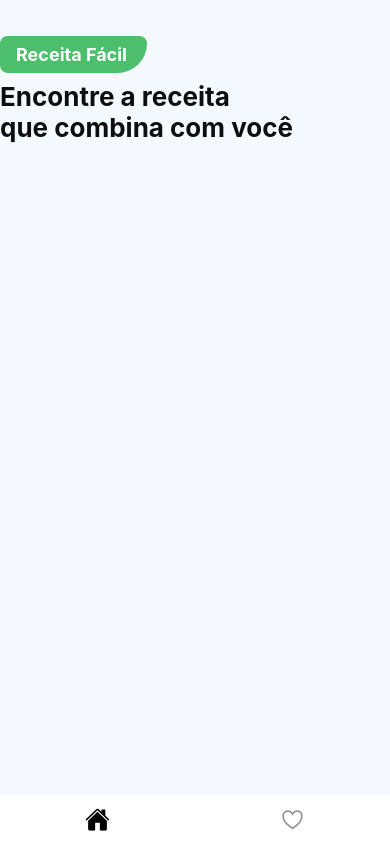
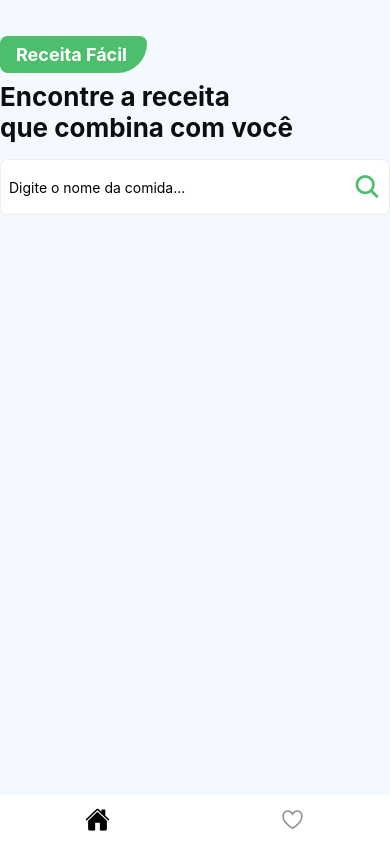
Before and after one commit to dersoli/react-native-receitas, a React Native app: screen /HomeTab in a window 390 px wide. Built offline with nearby package versions, Linux system fonts and the light colour scheme.

Commit message:
input search added

```diff
--- a/src/pages/home/index.js
+++ b/src/pages/home/index.js
@@ -1,16 +1,33 @@
-import { View, Text, StyleSheet, SafeAreaView, TextInput } from 'react-native'
+import {useState} from 'react'
+
+import { View, Text, StyleSheet, SafeAreaView, TextInput, TouchableOpacity } from 'react-native'
 import Logo from '../../components/logo'
 import { Ionicons } from '@expo/vector-icons'
 
 export default function Home(){
+    const [inputValue, setInputValue] = useState("")
+
+
+    function handleSearch(){
+        console.log(`"voce digitou: ${inputValue}" `)
+    }
+
     return(
         <SafeAreaView style={styles.logoArea}>
             <Logo />
             <Text style={styles.title}>Encontre a receita</Text>
             <Text style={styles.title}>que combina com você</Text>
 
-            <View>
-
+            <View style={styles.form}>
+                <TextInput
+                    placeholder='Digite o nome da comida...'
+                    style={styles.input}
+                    value={inputValue}
+                    onChangeText={(text) => setInputValue(text)}
+                />
+                <TouchableOpacity onPress={handleSearch}>
+                    <Ionicons name="search" size={28} color='#4cbe6c' />
+                </TouchableOpacity>
             </View>
         </SafeAreaView>
     )
@@ -28,5 +45,24 @@
         fontSize: 26,
         fontWeight: 'bold',
         color: "#0e0e0e"
+    },
+    form: {
+        backgroundColor: '#fff',
+        borderWidth: 1,
+        borderColor: "#ececec",
+        width: '100%',
+        borderRadius: 8,
+        marginTop: 16,
+        marginBottom: 16,
+        paddingLeft: 8,
+        paddingRight: 8,
+        flexDirection: 'row',
+        justifyContent: 'space-between',
+        alignItems: 'center'
+    },
+    input: {
+        width: '90%',
+        maxWidth: '90%',
+        height: 54
     }
 })
```
